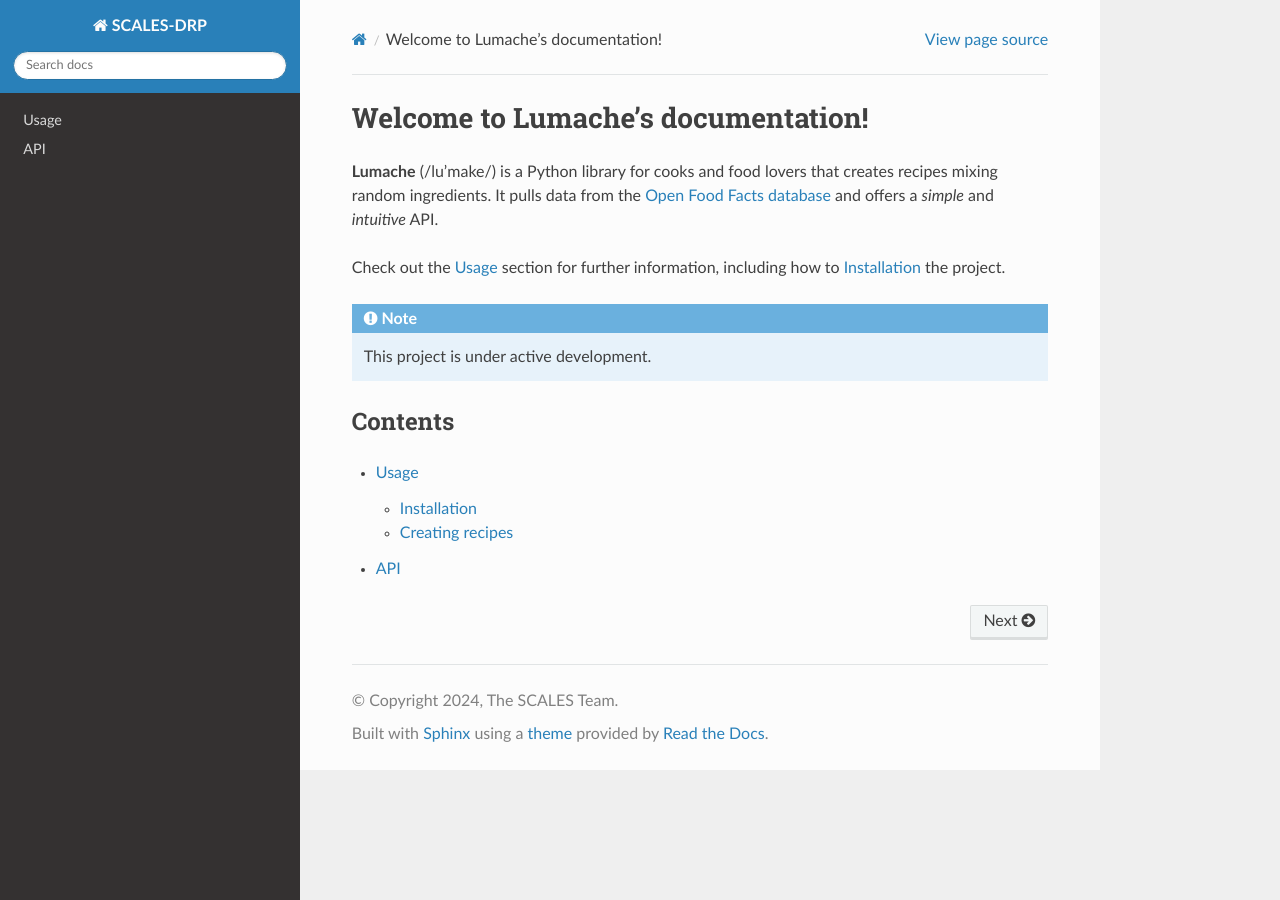
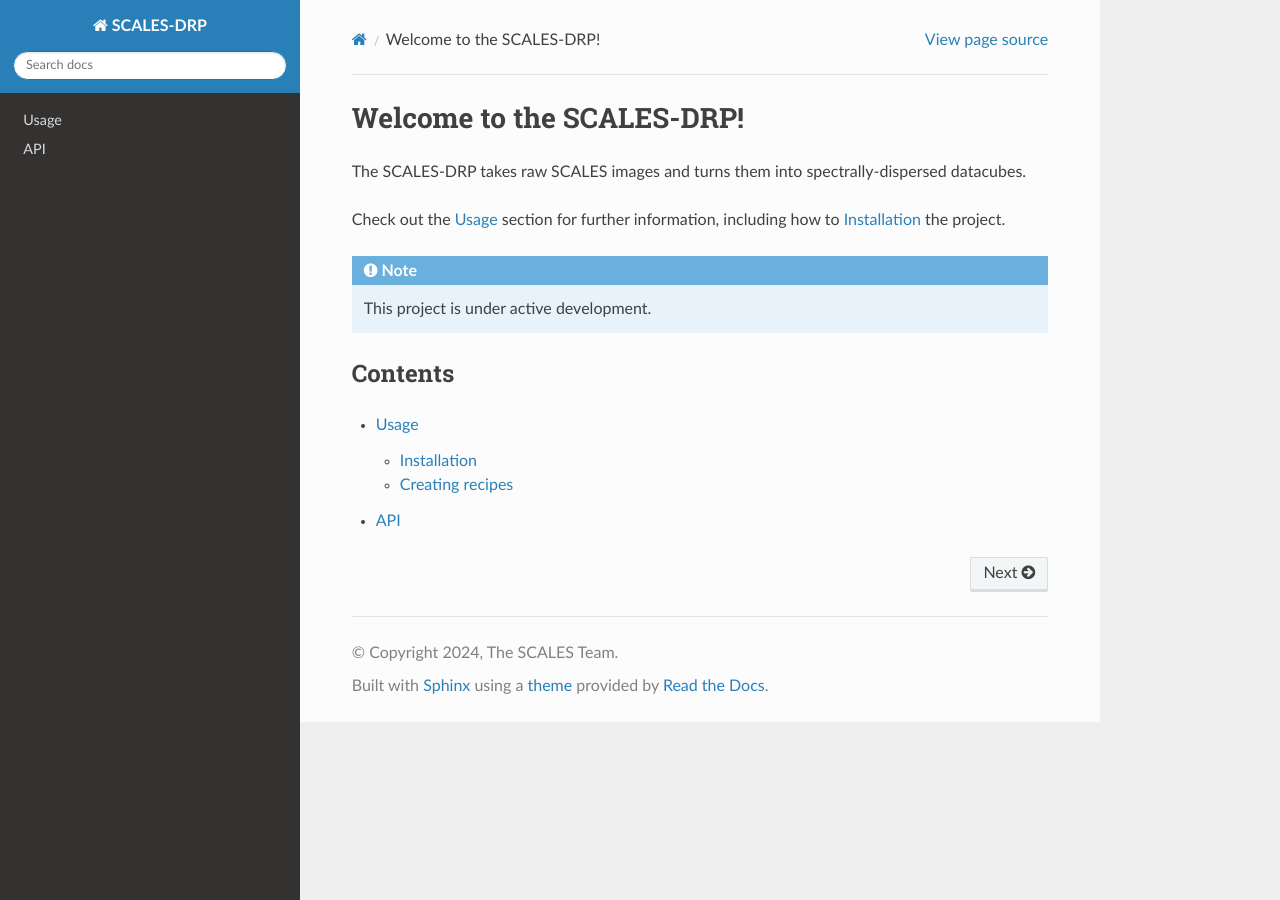
Before and after one commit to scalessim/SCALES-DRP, a Sphinx documentation site: the page built from docs/source/index.rst, in a window 1280 px wide. Built offline with Sphinx 7.4.7 and the Read the Docs theme 3.1.0, drawn with Linux system fonts in a browser that asks for light colours.

Commit message:
Update index.rst

```diff
--- a/docs/source/index.rst
+++ b/docs/source/index.rst
@@ -1,10 +1,7 @@
-Welcome to Lumache's documentation!
+Welcome to the SCALES-DRP!
 ===================================
 
-**Lumache** (/lu'make/) is a Python library for cooks and food lovers
-that creates recipes mixing random ingredients.
-It pulls data from the `Open Food Facts database <https://world.openfoodfacts.org/>`_
-and offers a *simple* and *intuitive* API.
+The SCALES-DRP takes raw SCALES images and turns them into spectrally-dispersed datacubes.
 
 Check out the :doc:`usage` section for further information, including
 how to :ref:`installation` the project.
```
